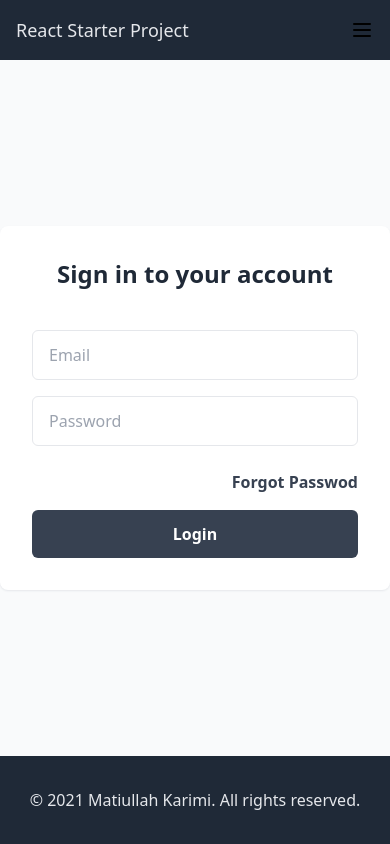
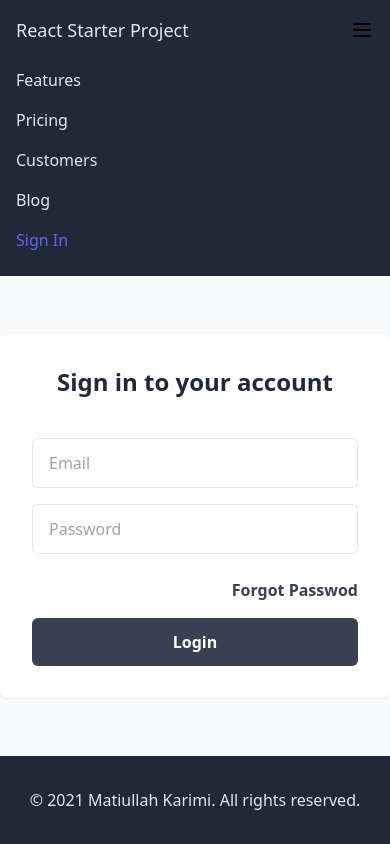
Before and after one commit to matiullah-karimi/react-starter, a React (Create React App) app: page / in a window 390 px wide. Built offline with nearby package versions, Linux system fonts and the light colour scheme.

Commit message:
Fix toggling navigation menu

```diff
--- a/src/components/Header.jsx
+++ b/src/components/Header.jsx
@@ -1,4 +1,8 @@
+import { useState } from "react"
+
 export default function Header() {
+    const [showMenu, setShowMenu] = useState(true);
+
     return (
         <header className="bg-gray-800">
             <nav
@@ -26,24 +30,18 @@ export default function Header() {
                     fill="none"
                     viewBox="0 0 24 24"
                     stroke="currentColor"
+                    onClick={() => setShowMenu(!showMenu)}
                 >
                     <path
-                        stroke-linecap="round"
-                        stroke-linejoin="round"
-                        stroke-width="2"
+                        strokeLinecap="round"
+                        strokeLinejoin="round"
+                        strokeWidth="2"
                         d="M4 6h16M4 12h16M4 18h16"
                     />
                 </svg>
 
-                <div className="hidden w-full md:flex md:items-center md:w-auto" id="menu">
-                    <ul
-                        className="
-              pt-4
-              text-base text-gray-200
-              md:flex
-              md:justify-between
-              md:pt-0"
-                    >
+                <div className={`w-full md:flex md:items-center md:w-auto ${showMenu ? 'block' : ' hidden'}`} id="menu">
+                    <ul className=" pt-4 text-base text-gray-200 md:flex md:justify-between md:pt-0">
                         <li>
                             <a className="md:p-4 py-2 block hover:text-purple-400" href="#"
                             >Features</a
```
